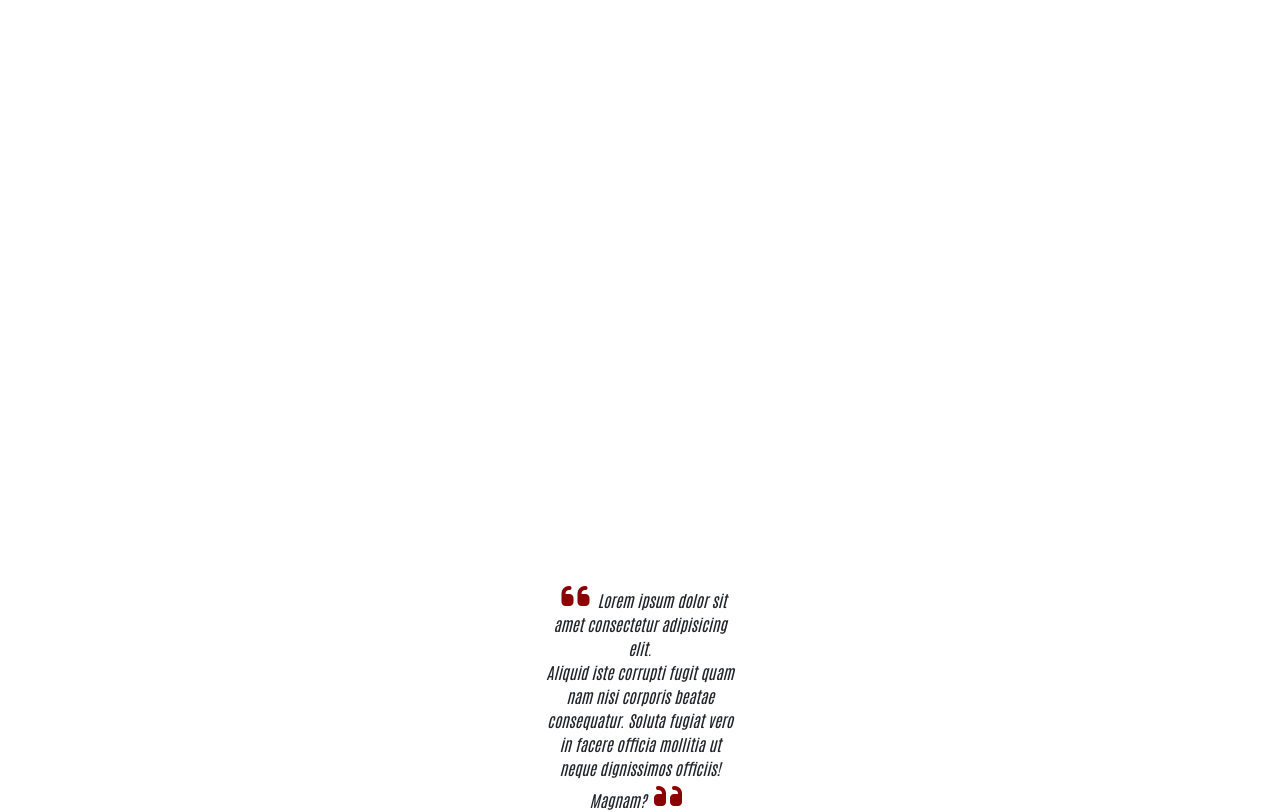
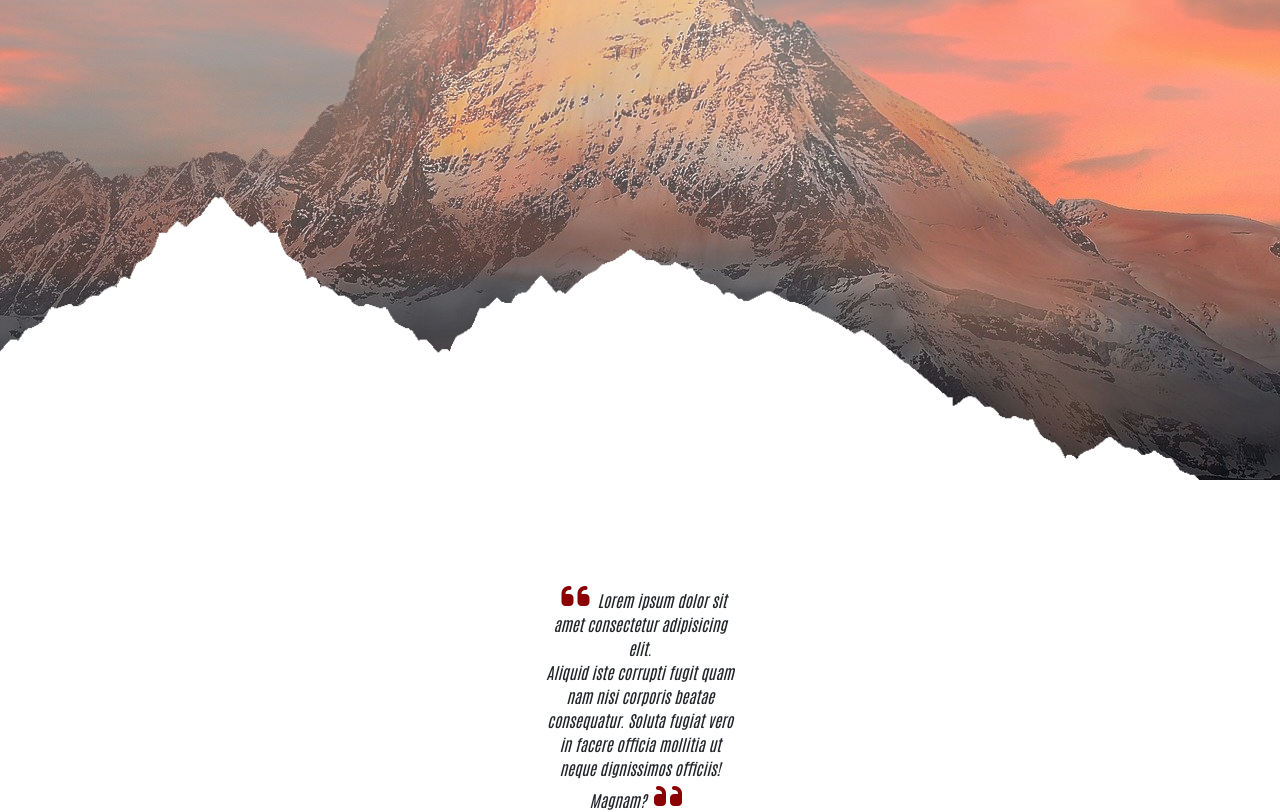
Before and after one commit to Hackademy67-aulab/red.project_leonardo-colaleo_fabio-massa_cinzia-loconsole_gianluca-conte-, a plain HTML site: page index.html in a window 1280 px wide. Shown: the part 600-1412 px from the top of the page. Drawn offline with nearby package versions, Linux system fonts and the light colour scheme.

Commit message:
sovrascritto in css nome immagini

```diff
--- a/style.css
+++ b/style.css
@@ -11,7 +11,7 @@
 
 /* immagine background di sfondo */
 .imagemountain{
-    background: url(./red.project_leonardo-colaleo_fabio-massa_cinzia-loconsole_gianluca-conte-/immaginesfondo.jpg);
+    background: url(./media/immaginesfondo.jpg);
     background-repeat: no-repeat;
     background-position: center;
     background-size: cover;
@@ -38,7 +38,7 @@
 
 /* riga bottom - background montagne bianche */
 .mountainwhite{
-    background: url(./red.project_leonardo-colaleo_fabio-massa_cinzia-loconsole_gianluca-conte-/mountains.png);
+    background: url(./media/mountains.png);
     background-repeat: no-repeat;
     background-position-x: left;
     background-position-y: bottom;
```
